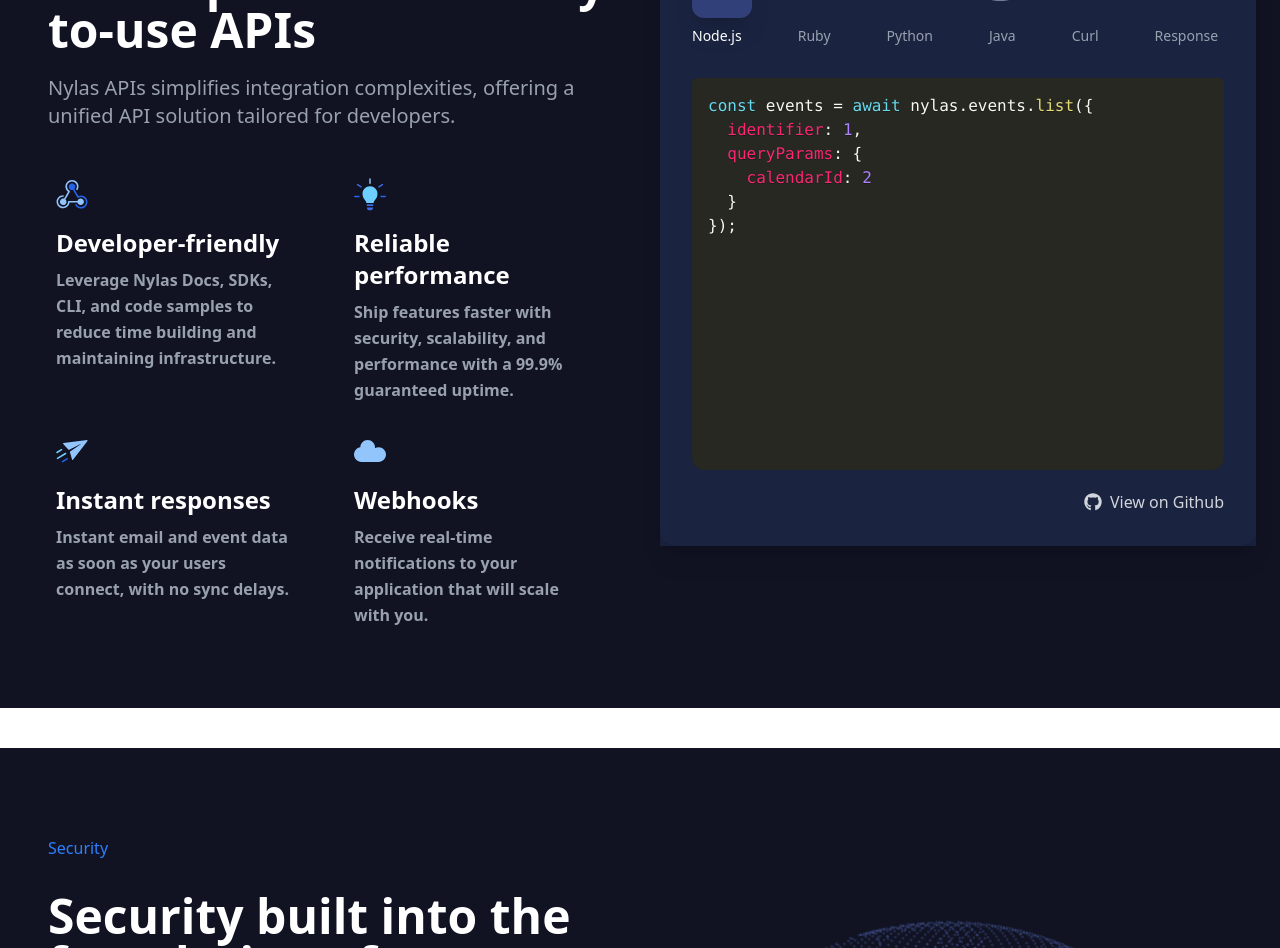
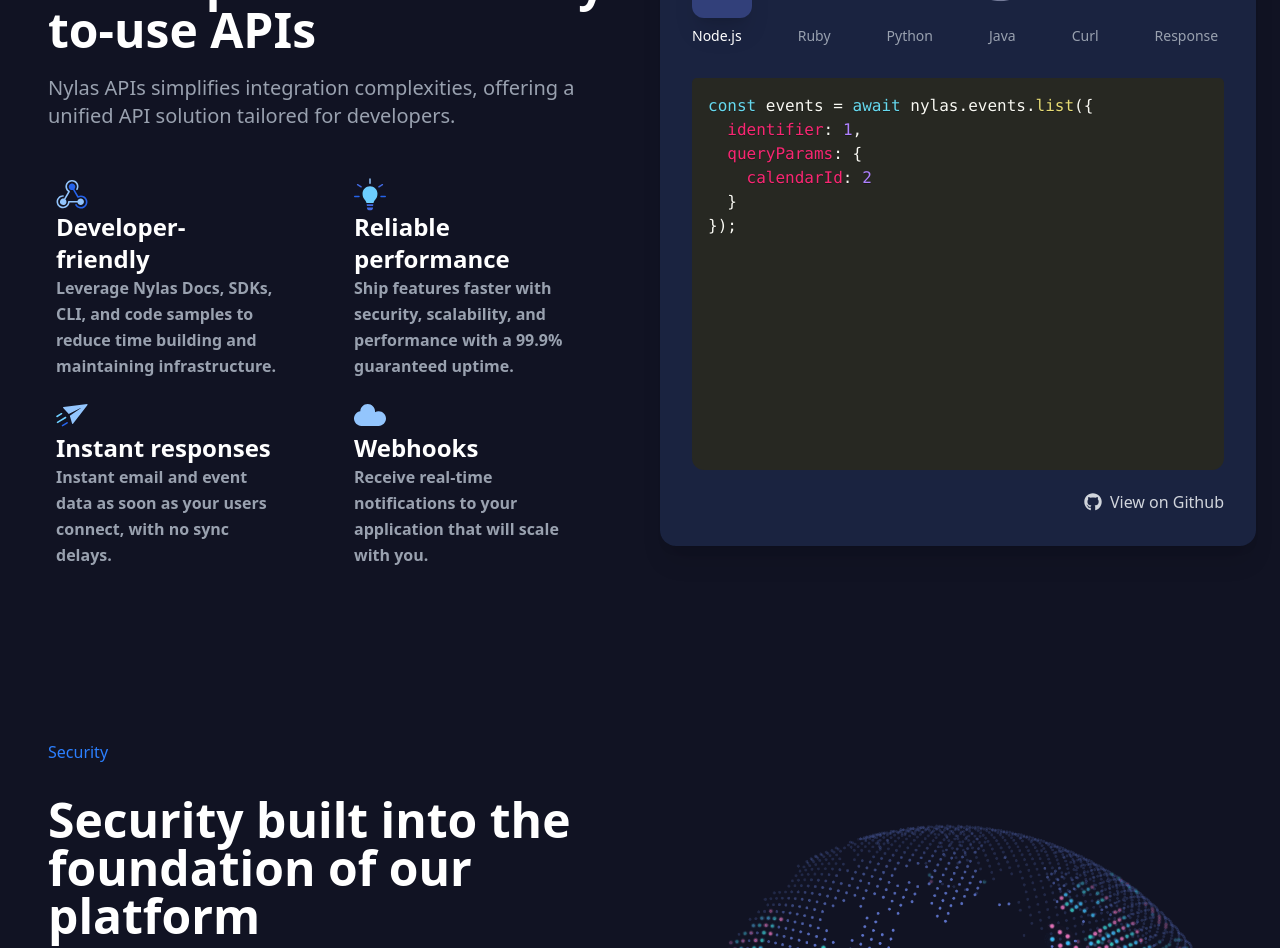
Before and after one commit to Sameer-Builds/Nylas_IT-Solutions, a React (Vite) app: page / in a window 1280 px wide. Shown: the part 2980-3928 px from the top of the page. Built offline with nearby package versions, Linux system fonts and the light colour scheme.

Commit message:
fix errors

```diff
--- a/src/Components/CodeCard.jsx
+++ b/src/Components/CodeCard.jsx
@@ -36,7 +36,7 @@
 
     return (
         <>
-            <div className="bg-[#1a2340]">
+            <div className="bg-[#1a2340] rounded-2xl ">
                 <div className=" text-white p-8 rounded-2xl shadow-xl w-full max-w-5xl mx-auto">
                     <div className="flex justify-between items-center mb-6">
 
--- a/src/Components/DevelopmentSpeed.jsx
+++ b/src/Components/DevelopmentSpeed.jsx
@@ -12,7 +12,7 @@
         <div className='bg-[#111323]'>
         <div className="container px-6 py-16">
             <div className="grid grid-cols-1 lg:grid-cols-2 gap-10">
-                <div className="space-y-6">
+                <div className="">
                     <div>
                         {DevelopmentSpeed.information.map((item, index) => (
                             <Information
@@ -24,8 +24,7 @@
                         ))}
                     </div>
 
-                    {/* INFO CARDS */}
-                    <div className="grid grid-cols-1 md:grid-cols-2 ">
+                    <div className="grid grid-cols-1 md:grid-cols-2 space-x-3 space-y-5 pt-10 ">
                         {DevelopmentSpeed.infoCards.map((item, index) => (
                             <InfoCard
                                 key={index}
@@ -38,7 +37,6 @@
 
                 </div>
 
-                {/* RIGHT SIDE — CodeCard */}
                 <div>
                     <CodeCard />
                 </div>
--- a/src/Components/InfoCard.jsx
+++ b/src/Components/InfoCard.jsx
@@ -2,16 +2,16 @@
 
 function InfoCard({ image, title, description }) {
     return (
-        <div className="px-8 py-4">
+        <div className="px-8">
                 {image && (
                     <img
                         src={image}
                         alt={title}
-                    className="object-contain rounded-lg mb-4"
+                        className="object-contain rounded-lg"
                     />
                 )}
 
-            <h3 className=" text-white text-2xl font-semibold mb-2">
+                <h3 className=" text-white text-2xl font-semibold">
                     {title}
                 </h3>
 
```
Lines whose indentation alone changed are shown as unchanged.
